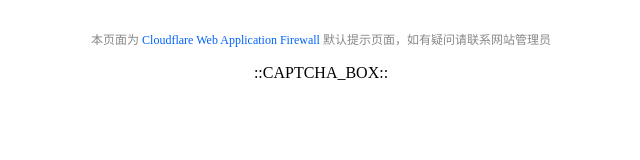
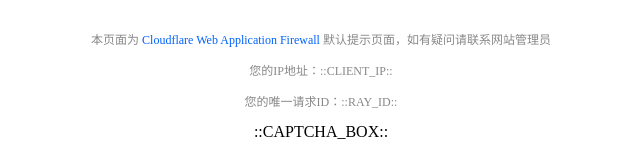
Before and after one commit to skoqaq/tsec-clienterr, a plain HTML site: page tsec404/index.html in a window 1280 px wide. Shown: the part 557-717 px from the top of the page, without its empty margins (319-959 px from the left). Drawn offline with Linux system fonts and the light colour scheme.

Commit message:
[DEBUG] custom page

```diff
--- a/tsec404/index.html
+++ b/tsec404/index.html
@@ -15,7 +15,8 @@
         </div>
         <h1 class="err">很抱歉，您提交的请求存在异常，请向网站管理员确认该内容是否存在</h1>
         <p class="text1">本页面为<span class="text-color"> Cloudflare Web Application Firewall </span>默认提示页面，如有疑问请联系网站管理员</p>
-        <p>::CAPTCHA_BOX::</p>
+        <p class="text1">您的IP地址：::CLIENT_IP::</p><p class="text1">您的唯一请求ID：::RAY_ID::</p>
+        ::CAPTCHA_BOX::
     </div>
 </body>
     <script>
```
